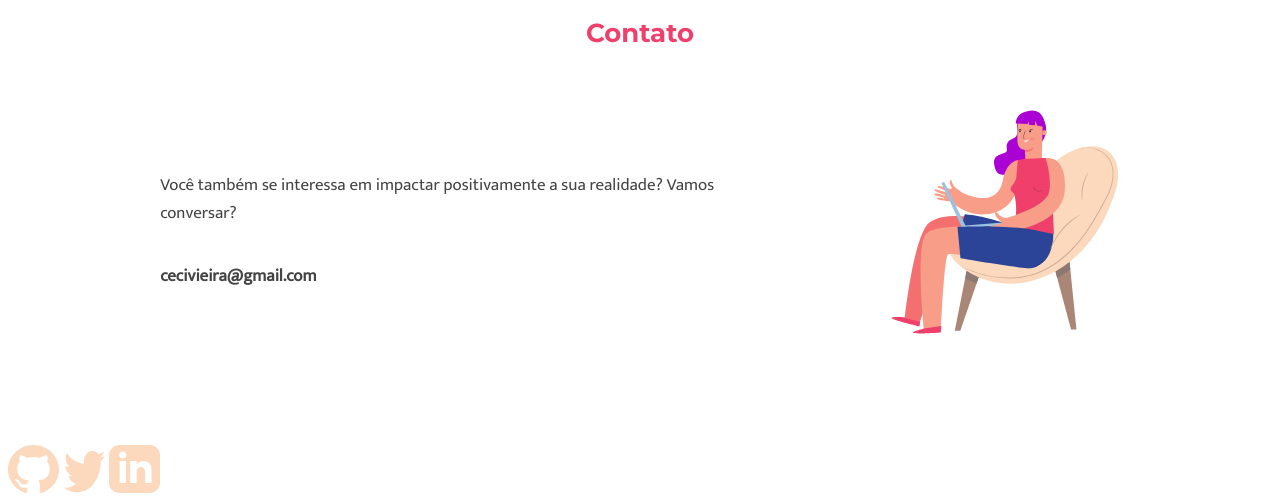
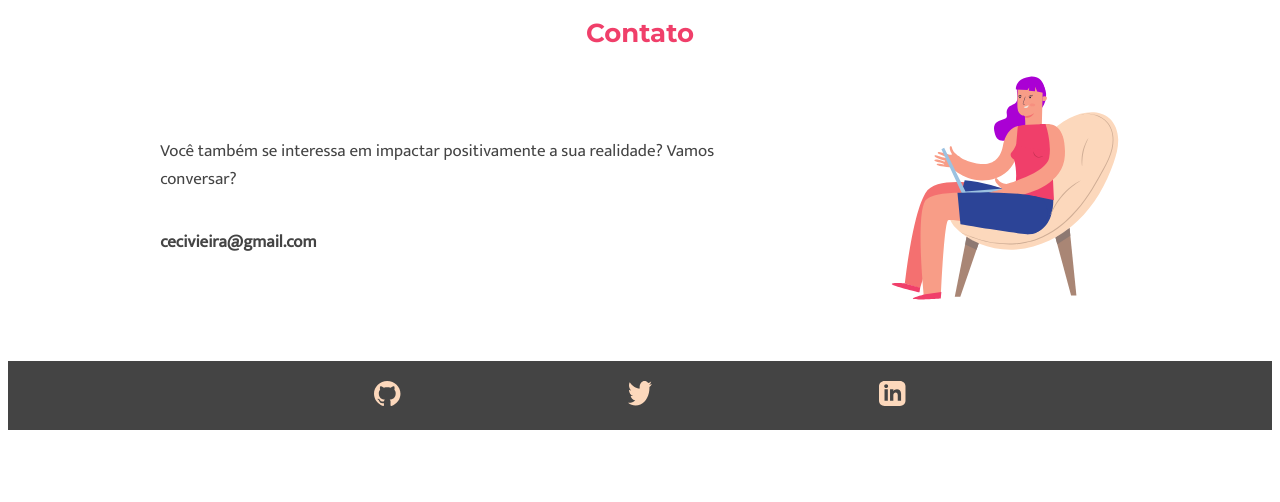
Before and after one commit to cecivieira/primeiro-site, a plain HTML site: page index.html in a window 1280 px wide. Shown: the part 1304-1806 px from the top of the page. After the commit the page ends 1742 px from the top, so only its background shows below. Drawn offline with Linux system fonts and the light colour scheme.

Commit message:
CSS Footer

```diff
--- a/index.html
+++ b/index.html
@@ -77,11 +77,9 @@
   </main>
 
   <footer>
-    <div class="footer">
-      <a href="https://github.com/cecivieira" class="link-footer"><img src="assets/github.svg" alt="Sombra do octogato, logomarca do github" class="img-footer"></a>
-      <a href="https://twitter.com/cecivieira" class="link-footer"><img src="assets/twitter.svg" alt="Silhueta de um pássaro, logomarca do twitter" class="img-footer"></a>
-      <a href="https://www.linkedin.com/in/cecivieira/" class="link-footer"><img src="assets/linkedin.svg" alt="Letras i n dentro de um quadrado, logomarca do linkedin" class="img-footer"></a>
-    </div>
+    <a href="https://github.com/cecivieira" class="link-footer" target="_blank"><img src="assets/github.svg" alt="Sombra do octogato, logomarca do github" class="img-footer"></a>
+    <a href="https://twitter.com/cecivieira" class="link-footer" target="_blank"><img src="assets/twitter.svg" alt="Silhueta de um pássaro, logomarca do twitter" class="img-footer"></a>
+    <a href="https://www.linkedin.com/in/cecivieira/" class="link-footer" target="_blank"><img src="assets/linkedin.svg" alt="Letras i n dentro de um quadrado, logomarca do linkedin" class="img-footer"></a>
   </footer>
 
 </body>
--- a/sytle.css
+++ b/sytle.css
@@ -6,6 +6,7 @@
     --color-title-project: #FFFDFD;
     --color-title-contact: #F03F6A;
     --color-title-detail-card: #79D2CC;
+    --color-footer: #444444;
     --color-p: #444444;
     --size-h1: 34px;
     --size-h2: 26px;
@@ -114,7 +115,7 @@ header {
 
 .projects-img {
     object-fit: cover;
-    width: 190px;
+    width: 180px;
     margin: 30px;
 }
 
@@ -174,7 +175,7 @@ header {
     flex-direction: row;
     justify-content: space-around;
     align-items: center;
-    margin: 30px 0px;
+    margin: 5px 0px;
 }
 
 .contact-text-column {
@@ -205,5 +206,21 @@ header {
 .contact-img {
     object-fit: cover;
     width: 230px;
-    margin: 30px 0px;
+    margin: 5px 0px;
 }
+
+/* FOOTER */
+
+footer {
+    background: var(--color-footer);
+    padding: 20px 160px;
+    display: flex;
+    flex-wrap: wrap;
+    justify-content: space-evenly;
+}
+
+.img-footer{
+    object-fit: cover;
+    height: 25px;
+    margin: 0px 20px;
+}
```
